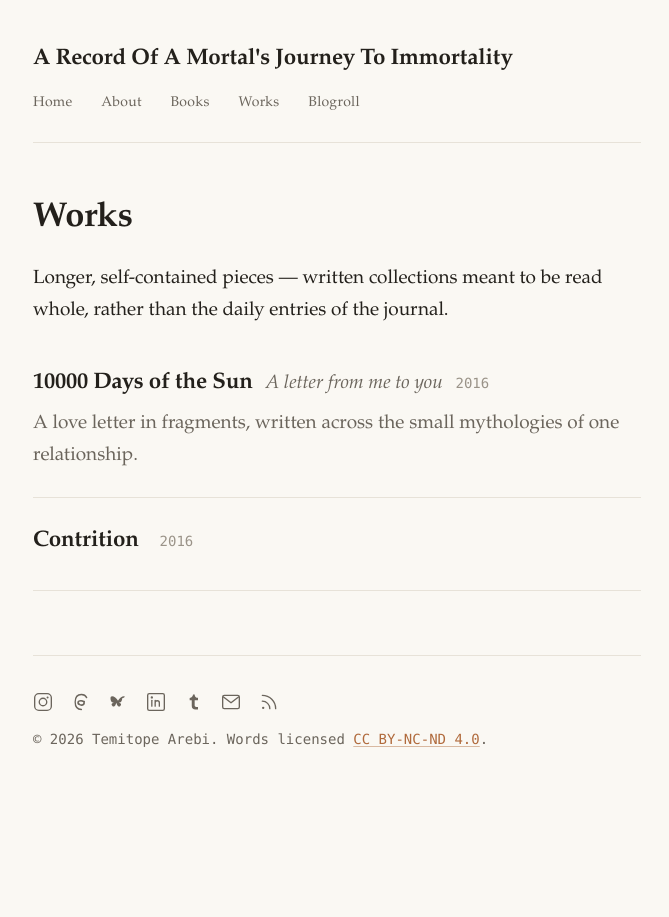
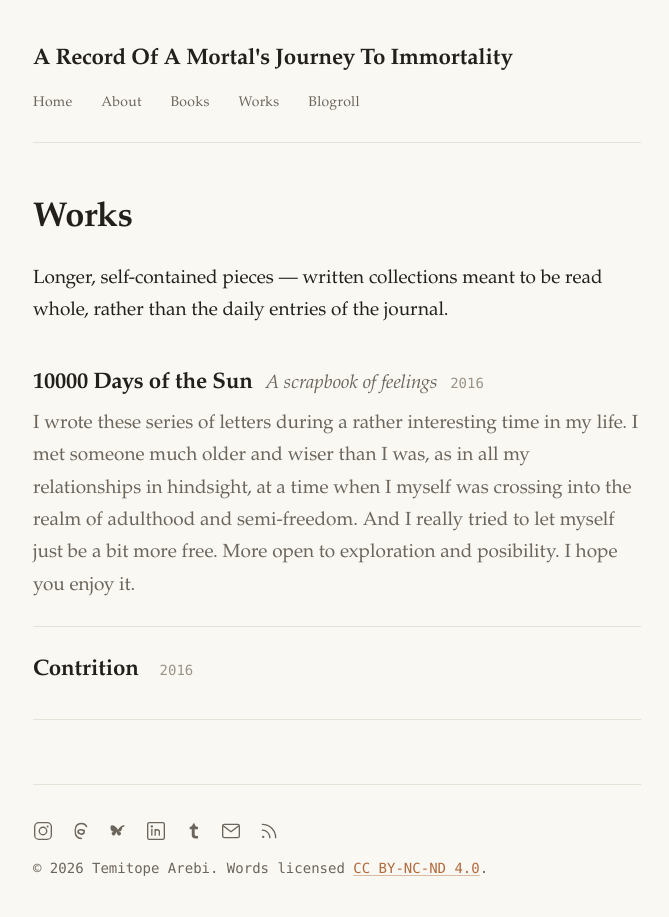
Before and after one commit to topearebi/aroamjti, a Jekyll site: the page built from works.md, in a window 1280 px wide. Shown: the whole page, without its empty margins (303-972 px from the left). Built offline with Jekyll 4.4.1, drawn with Linux system fonts in a browser that asks for light colours.

Commit message:
Revise metadata in '10000 Days of the Sun' document
Updated subtitle, order, original URL, original label, and blurb for '10000 Days of the Sun'.

```diff
--- a/_works/10000 Days of the Sun.md
+++ b/_works/10000 Days of the Sun.md
@@ -1,17 +1,17 @@
 ---
 layout: work
 title: "10000 Days of the Sun"
-subtitle: "A letter from me to you"
+subtitle: "A scrapbook of feelings"
 year: 2016
-order: 1
+order: 2
 format: poetry
-original_url: "#"          # ← paste the PDF/download link here
-original_label: "Download the original (with artwork)"
-blurb: "A love letter in fragments, written across the small mythologies of one relationship."
+original_url: https://drive.google.com/file/d/1-HvCprbcKSl34j0aZfyxGQl9MMdd4zDs/view?usp=sharing
+original_label: "Download the original"
+blurb: "I wrote these series of letters during a rather interesting time in my life. I met someone much older and wiser than I was, as in all my relationships in hindsight, at a time when I myself was crossing into the realm of adulthood and semi-freedom. And I really tried to let myself just be a bit more free. More open to exploration and posibility. I hope you enjoy it."
 ---
+1
 A letter from me to you
 
-1
 The first time I met you frankly I thought you were crazy. I suppose I should call it the first time you met me seeing as you walked up to me. I would never have had the balls to do what you did. I have a track record of watching things I like pass me by to maintain.
 I thought you crazy as you talked about liking my backpack. Who does that? Walk up to someone and initiates a conversation with a stranger over an accessory. I should accessorize more if it means I get to meet you over and over again. I mean, you get to meet me. You get it. I don't know if you noticed but I was already making faces and stacking up escape plans in my head. Thinking of the best possible way to extricate myself from this train wreck that was about to happen. See I'm not really a people person. Never have been. But somehow we did not wreck at all. Or at least if we did it was a minor fender bender, or near miss, or, that's besides the point.
 The point is just as I was about to set fire to us and anything that could ever come out of this, I noticed your hair. It was done into beautiful braided twists that I couldn't seem to take my eyes off. They were beautiful. Beautiful enough for me to mention, which I did. Several times during those first couple of days as I recall. See they had these things in them that I do not know a name for.
```
